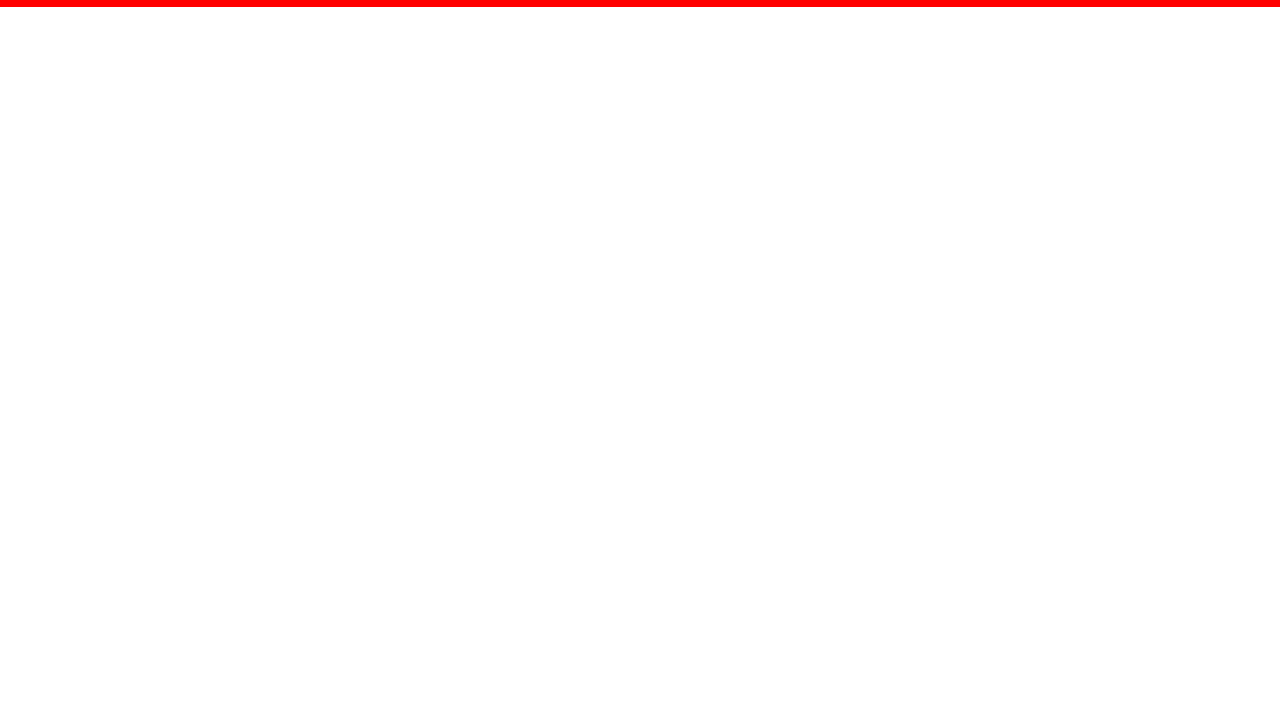
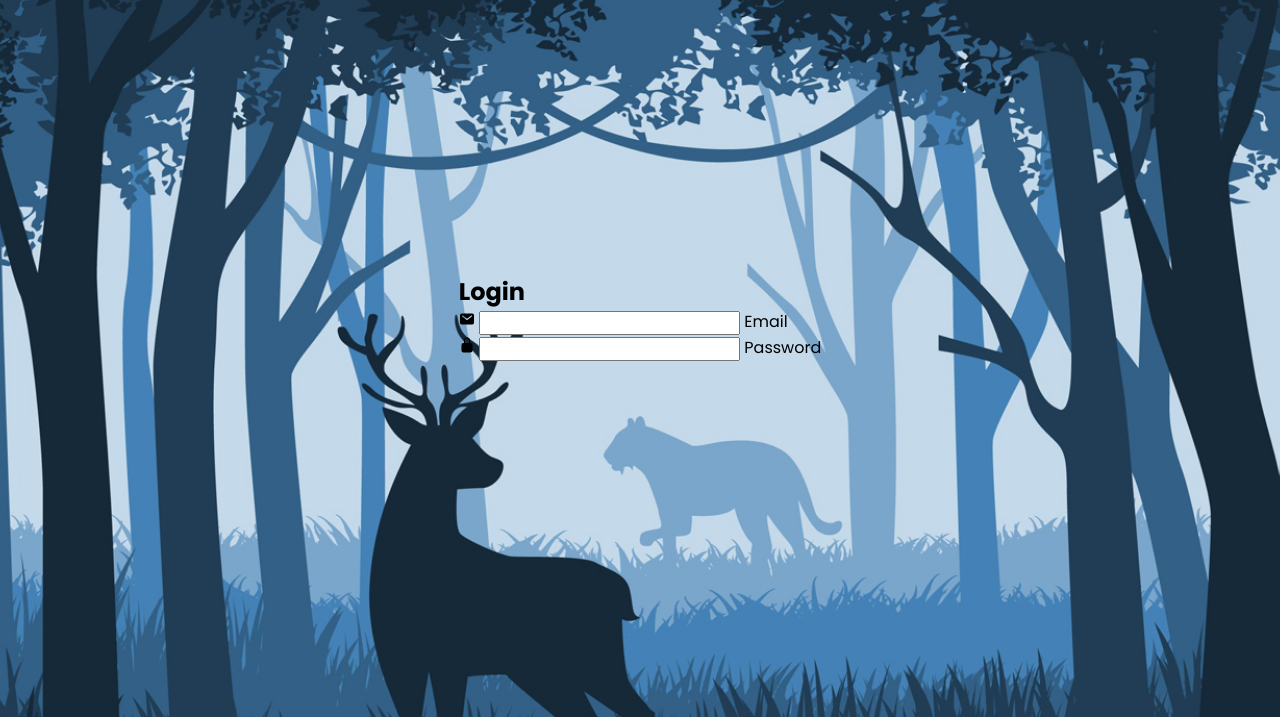
Before and after one commit to HimanshuP6001/Login-and-Register, a plain HTML site: page login1/index.html in a window 1280 px wide. Shown: the part 83-800 px from the top of the page. Drawn offline with nearby package versions, Linux system fonts and the light colour scheme; a web font is replaced by a local one.

Commit message:
Under Construction

```diff
--- a/login1/index.html
+++ b/login1/index.html
@@ -25,5 +25,33 @@
         <button class="btnLogin-popup">Login</button>
       </nav>
     </header>
+
+    <div class="wrapper">
+      <div class="form-box login">
+        <h2>Login</h2>
+        <form action="#">
+          <div class="input-box">
+            <span class="icon"><ion-icon name="mail"></ion-icon></span>
+            <input type="email" required />
+            <label>Email</label>
+          </div>
+          <div class="input-box">
+            <span class="icon"><ion-icon name="lock-closed"></ion-icon></span>
+            <input type="password" required />
+            <label>Password</label>
+          </div>
+        </form>
+      </div>
+    </div>
+    <script src="./script.js"></script>
+
+    <script
+      type="module"
+      src="https://unpkg.com/ionicons@7.1.0/dist/ionicons/ionicons.esm.js"
+    ></script>
+    <script
+      nomodule
+      src="https://unpkg.com/ionicons@7.1.0/dist/ionicons/ionicons.js"
+    ></script>
   </body>
 </html>
--- a/login1/style.css
+++ b/login1/style.css
@@ -3,6 +3,17 @@
   padding: 0;
   box-sizing: border-box;
   font-family: "Poppins", sans-serif;
+}
+
+
+body{
+  display : flex;
+  justify-content: center;
+  align-items: center;
+  min-height: 100vh;
+  background : url(./background.jpg) no-repeat;
+  background-size : cover;
+  background-position : center
 }
 
 header {
@@ -11,7 +22,6 @@ header {
   left: 0;
   width: 100%;
   padding: 20px 100px;
-  background: red;
   display: flex;
   justify-content: space-between;
   align-items: center;
```
Also changed, not shown: login1/background.jpg (added), login1/script.js (added).
